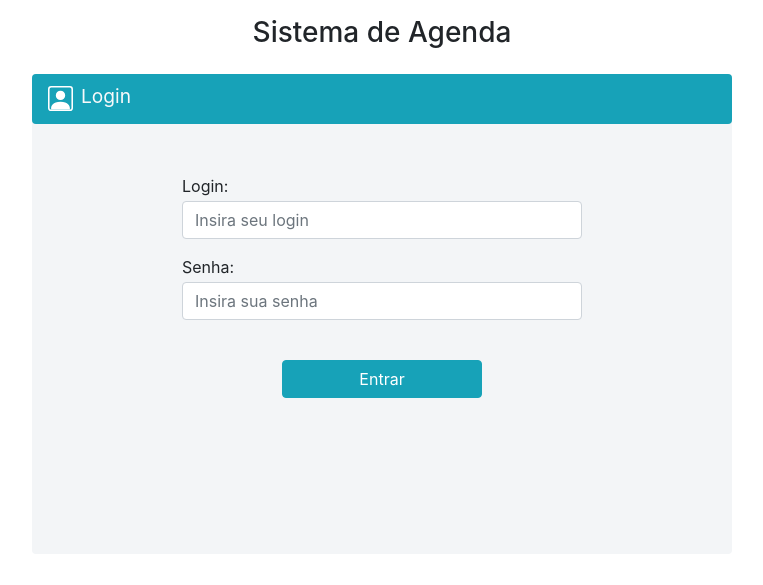
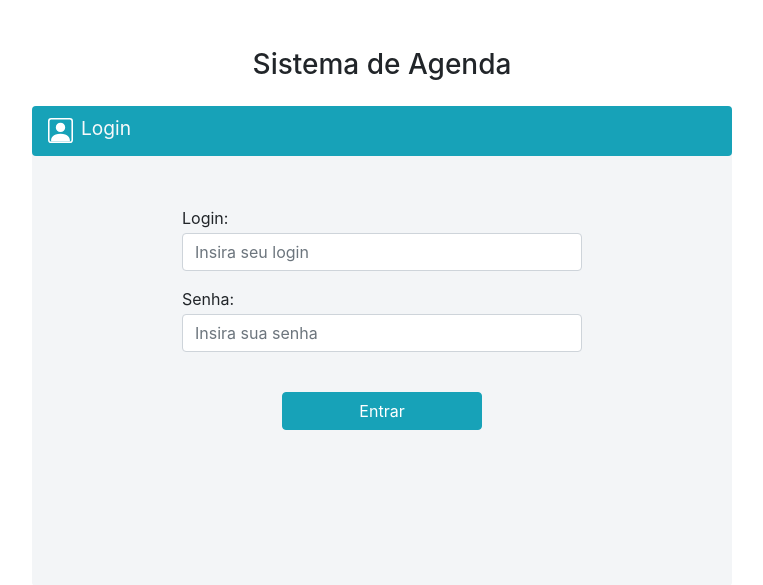
Before and after one commit to yunger7/Agenda, a PHP site: page / in a window 1280 px wide. Shown: the top 585 px of the page, without its empty margins (258-1021 px from the left). Run offline with PHP 8.4, Linux system fonts and the light colour scheme.

Commit message:
Change index CSS

```diff
--- a/index.php
+++ b/index.php
@@ -4,7 +4,7 @@
 <?php include 'templates/header.php'; ?>
 
 <body>
-  <header class="text-center my-3">
+  <header class="text-center mt-5 mb-3">
     <h1 class="h3">Sistema de Agenda</h1>
   </header>
   <section class="my-4 mx-auto position-relative d-flex flex-column align-items-center justify-content-center rounded" style="width: 60vw; max-width: 700px; height: 60vh; max-height: 500px; padding: 100px; background-color: #f3f5f7;">
```
